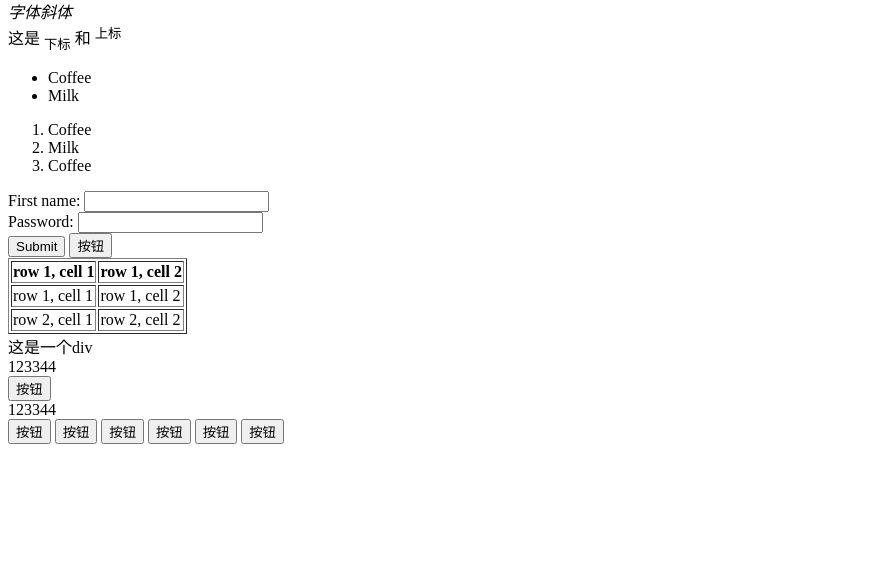
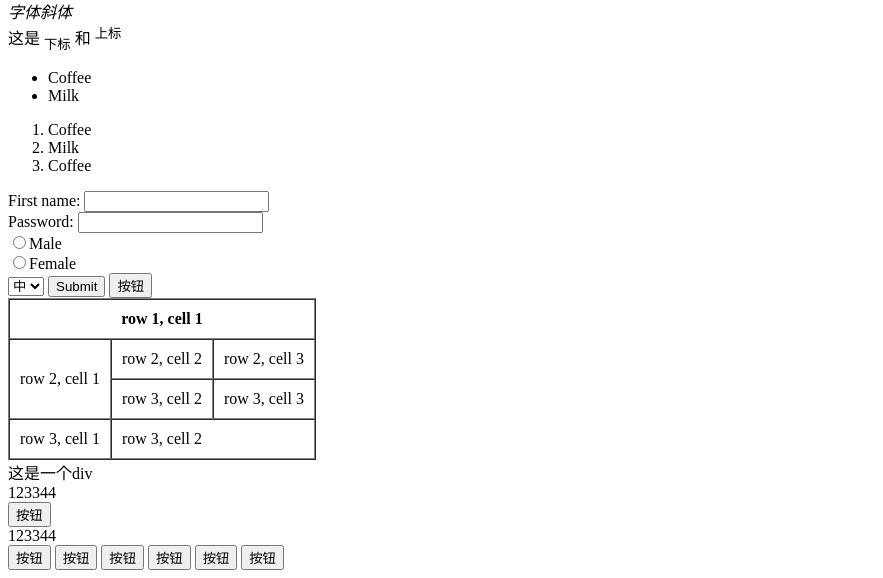
Before and after one commit to liushuiyuan001/fe-base, a plain HTML site: page html/index.html in a window 1280 px wide. Shown: the part 745-1323 px from the top of the page, without its empty margins (0-883 px from the left). Before the commit the page ends 1197 px from the top, so only its background shows below. Drawn offline with Linux system fonts and the light colour scheme.

Commit message:
feat: html

```diff
--- a/html/index.html
+++ b/html/index.html
@@ -80,27 +80,43 @@
     First name: <input type="text" name="firstname"><br>
     Password: <input type="password" name="firstname"><br>
 
+    <input type="radio" name="sex" value="male">Male<br>
+    <input type="radio" name="sex" value="female">Female<br>
+
+    <select name="level">
+        <option value="上">上</option>
+        <option value="中" selected>中</option>
+        <option value="下">下</option>
+    </select>
     <!-- type="submit" 按钮 -->
-    <input type="submit" value="Submit">
+    <input type="button" value="Submit">
     <!-- 现在一般用这个 -->
     <button>按钮</button>
 
 
-    <table border="1">
+    <table border="1" cellspacing="0"  cellpadding="10">
         <thead>
             <tr>
-                <th>row 1, cell 1</th>
-                <th>row 1, cell 2</th>
+                <th colspan="3">row 1, cell 1</th>
+                <!-- <th>row 1, cell 2</th> -->
+                <!-- <th>row 1, cell 3</th> -->
             </tr>
         </thead>
         <tbody>
             <tr>
-                <td>row 1, cell 1</td>
-                <td>row 1, cell 2</td>
+                <td rowspan="2">row 2, cell 1</td>
+                <td>row 2, cell 2</td>
+                <td>row 2, cell 3</td>
             </tr>
             <tr>
-                <td>row 2, cell 1</td>
-                <td>row 2, cell 2</td>
+                <!-- <td>row 3, cell 1</td> -->
+                <td>row 3, cell 2</td>
+                <td>row 3, cell 3</td>
+            </tr>
+            <tr>
+                <td>row 3, cell 1</td>
+                <td colspan="2">row 3, cell 2</td>
+                <!-- <td>row 3, cell 3</td> -->
             </tr>
         </tbody>
     </table>
```
Also changed, not shown: 2 other files. Lines whose indentation alone changed are shown as unchanged.
